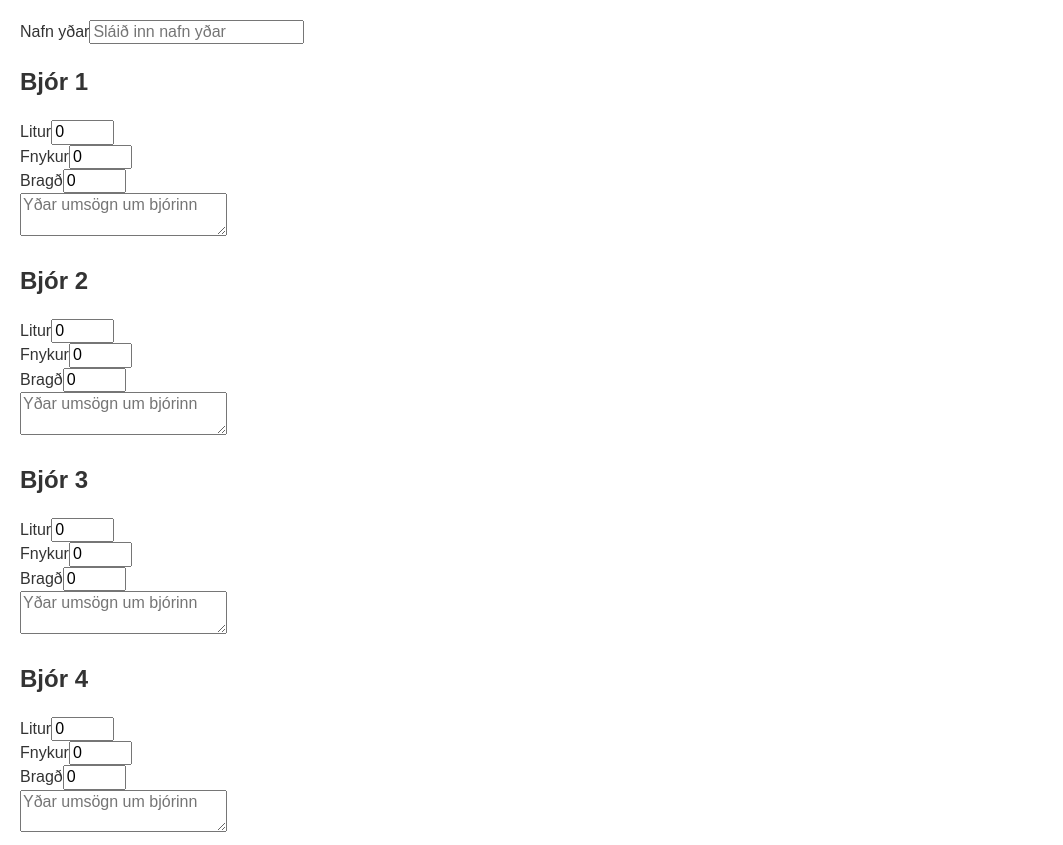
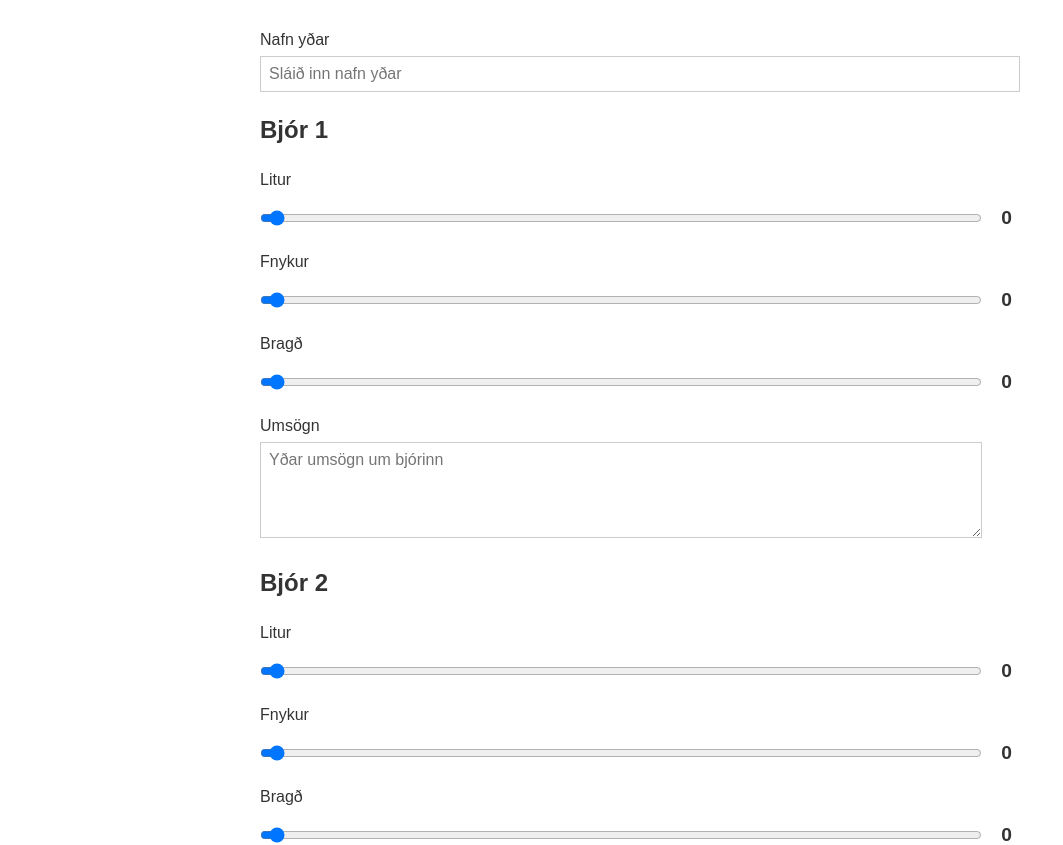
Before and after one commit to hrparty/bjorsmakkarinn, a React (Create React App) app: page / in a window 1280 px wide. Shown: the top 845 px of the page, without its empty margins (0-1063 px from the left). Built offline with nearby package versions, Linux system fonts and the light colour scheme.

Commit message:
Buncha work on styling

```diff
--- a/package.json
+++ b/package.json
@@ -17,7 +17,5 @@
     "test": "react-scripts test --env=jsdom",
     "eject": "react-scripts eject"
   },
-  "prettier": {
-    "singleQuote": true
-  }
+  "browserslist": [">0.2%", "not dead", "not ie <= 11", "not op_mini all"]
 }
--- a/src/App.css
+++ /dev/null
@@ -1,3 +0,0 @@
-.app {
-  padding: 20px;
-}
--- /dev/null
+++ b/src/App.scss
@@ -0,0 +1,5 @@
+.app {
+  padding: 20px;
+  margin: 0 auto;
+  max-width: 800px;
+}
--- a/src/beer-rater-list/BeerRaterList.js
+++ b/src/beer-rater-list/BeerRaterList.js
@@ -1,14 +1,14 @@
-import React, { Component } from 'react';
-import BeerRater from '../beer-rater/BeerRater';
-import './BeerRaterList.css';
+import React, { Component } from "react";
+import BeerRater from "../beer-rater/BeerRater";
+import "./BeerRaterList.css";
 
 class BeerRaterList extends Component {
   handleRatingChange = newRating => {
-    console.log('rating changed', newRating);
+    console.log("rating changed", newRating);
   };
 
   render() {
-    const numberOfBeers = 12;
+    const numberOfBeers = 16;
     const beers = [];
 
     for (let i = 1; i <= numberOfBeers; i++) {
@@ -16,7 +16,7 @@ class BeerRaterList extends Component {
         <li key={i}>
           <BeerRater
             beerId={i}
-            beerName={'Bjór ' + i}
+            beerName={"Bjór " + i}
             onRatingChange={this.handleRatingChange}
           />
         </li>
--- a/src/beer-rater/BeerRater.css
+++ /dev/null
@@ -1,5 +0,0 @@
-ul.beer-rater {
-  list-style: none;
-  margin: 0;
-  padding: 0;
-}
--- a/src/beer-rater/BeerRater.js
+++ b/src/beer-rater/BeerRater.js
@@ -1,7 +1,7 @@
-import React, { Component } from 'react';
-import PropTypes from 'prop-types';
-import NumericalRating from './NumericalRating';
-import './BeerRater.css';
+import React, { Component } from "react";
+import PropTypes from "prop-types";
+import Rating from "../rating/Rating";
+import "./BeerRater.scss";
 
 class BeerRater extends Component {
   constructor(props) {
@@ -11,7 +11,7 @@ class BeerRater extends Component {
       colorRating: 0,
       smellRating: 0,
       tasteRating: 0,
-      comment: ''
+      comment: ""
     };
   }
 
@@ -22,13 +22,13 @@ class BeerRater extends Component {
     this.setState(update);
   };
 
-  handleRatingChange = (newValue, fieldName) => {
+  handleRatingChange = (newValue, fieldId) => {
     // Do some stupid client side stuff to avoid values that are not allowed
     newValue = Math.round(Number(newValue));
     if (newValue < 0) newValue = 0;
     if (newValue > 10) newValue = 10;
 
-    this.doStateUpdate({ [fieldName]: newValue });
+    this.doStateUpdate({ [fieldId]: newValue });
   };
 
   handleCommentChange = event => {
@@ -36,26 +36,31 @@ class BeerRater extends Component {
   };
 
   render() {
-    const { beerName } = this.props;
-    const fieldNames = ['colorRating', 'smellRating', 'tasteRating'];
-    const labels = ['Litur', 'Fnykur', 'Bragð'];
+    const { beerId, beerName } = this.props;
+    const fieldNames = ["colorRating", "smellRating", "tasteRating"];
+    const labels = ["Litur", "Fnykur", "Bragð"];
 
     return (
       <form>
         <h2>{beerName}</h2>
         <ul className="beer-rater">
-          {fieldNames.map((fieldName, i) => (
-            <li key={fieldName}>
-              <NumericalRating
-                value={this.state[fieldName]}
-                fieldName={fieldName}
-                label={labels[i]}
-                onValueChange={this.handleRatingChange}
-              />
-            </li>
-          ))}
+          {fieldNames.map((fieldName, i) => {
+            const fieldId = fieldName + beerId;
+            return (
+              <li key={fieldId}>
+                <Rating
+                  value={this.state[fieldId]}
+                  fieldName={fieldId}
+                  label={labels[i]}
+                  onValueChange={this.handleRatingChange}
+                />
+              </li>
+            );
+          })}
           <li className="beer-rater-comments">
+            <label htmlFor={"umsogn" + beerId}>Umsögn</label>
             <textarea
+              id={"umsogn" + beerId}
               value={this.state.comment}
               onChange={this.handleCommentChange}
               placeholder="Yðar umsögn um bjórinn"
--- /dev/null
+++ b/src/beer-rater/BeerRater.scss
@@ -0,0 +1,10 @@
+.beer-rater {
+  list-style: none;
+  margin: 0;
+  padding: 0;
+
+  &-comments > textarea {
+    width: 95%;
+    height: 6em;
+  }
+}
--- a/src/index.js
+++ b/src/index.js
@@ -1,6 +1,6 @@
 import React from "react";
 import ReactDOM from "react-dom";
-import "./styles/main.css";
+import "./styles/main.scss";
 import App from "./App";
 import registerServiceWorker from "./registerServiceWorker";
 
--- a/src/beer-rater/NumericalRating.js
+++ b/src/rating/Rating.js
@@ -1,7 +1,8 @@
-import React, { Component } from 'react';
-import PropTypes from 'prop-types';
+import React, { Component } from "react";
+import PropTypes from "prop-types";
+import "./Rating.scss";
 
-class NumericalRating extends Component {
+class Rating extends Component {
   handleChange = event => {
     const { fieldName, onValueChange } = this.props;
     const value = event.target.value;
@@ -18,24 +19,27 @@ class NumericalRating extends Component {
         <input
           id={fieldName}
           value={value}
-          type="number"
+          type="range"
           min="0"
           max="10"
+          step="1"
           onChange={this.handleChange}
+          className="value-selector"
         />
+        <span className="value-display">{value}</span>
       </fieldset>
     );
   }
 }
 
-NumericalRating.propTypes = {
+Rating.propTypes = {
   value: PropTypes.number,
   fieldName: PropTypes.string.isRequired,
   onValueChange: PropTypes.func.isRequired
 };
 
-NumericalRating.defaultProps = {
+Rating.defaultProps = {
   value: 0
 };
 
-export default NumericalRating;
+export default Rating;
--- /dev/null
+++ b/src/rating/Rating.scss
@@ -0,0 +1,11 @@
+.value-selector {
+  width: 95%;
+  margin-top: 5px;
+}
+
+.value-display {
+  float: right;
+  padding: 8px;
+  font-size: 1.2em;
+  font-weight: bold;
+}
--- a/src/styles/main.css
+++ b/src/styles/main.scss
@@ -1,4 +1,4 @@
-@import './normalize.css';
+@import "./normalize.css";
 
 html {
   -webkit-font-smoothing: antialiased;
@@ -36,5 +36,17 @@ a {
 fieldset {
   border: none;
   padding: 0;
-  margin: 0;
+  margin: 8px 0;
 }
+
+label {
+  display: block;
+  margin: 0 0 4px;
+}
+
+input,
+textarea {
+  border: 1px solid #ccc;
+  padding: 8px;
+  width: 100%;
+}
```
Also changed, not shown: src/App.js (+5 -5 lines).
